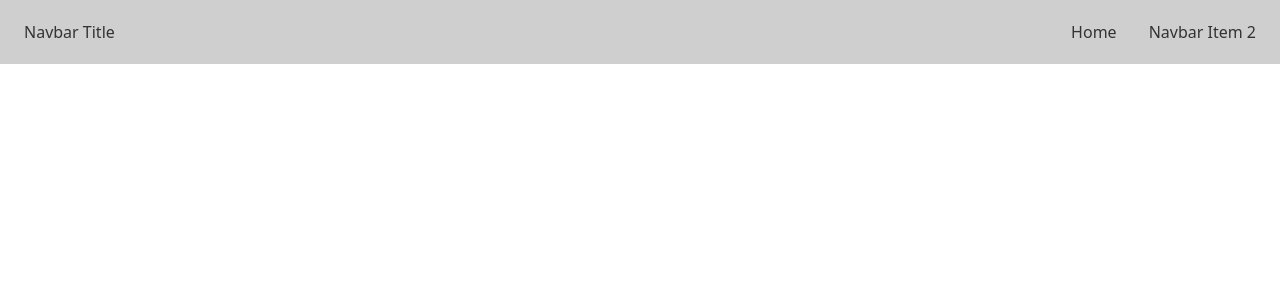
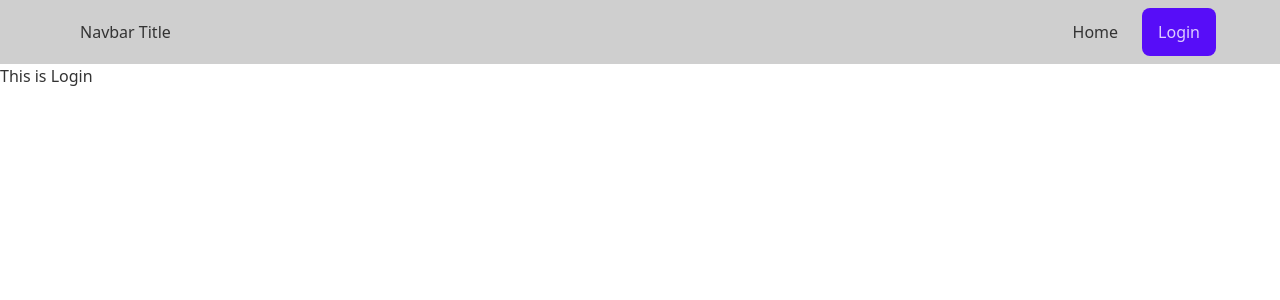
Before and after one commit to salmakhatun0056/total-car-care, a React (Create React App) app: page /login in a window 1280 px wide. Shown: the top 300 px of the page. Built offline with nearby package versions, Linux system fonts and the light colour scheme.

Commit message:
navbar setup

```diff
--- a/src/App.js
+++ b/src/App.js
@@ -2,13 +2,24 @@
 import { Route, Routes } from 'react-router-dom';
 import Navbar from './components/Navbar'
 import Home from './pages/Home'
+import Login from './pages/Login'
+import { publicRoutes } from './routers/publicRoutes';
 
 function App() {
+  // const publicRoutes = [
+  //   { path: "/", name: 'Home', Component: Home },
+  //   { path: "/login", name: 'Login', Component: Login }
+
+  // ]
   return (
     <div >
       <Navbar>
         <Routes>
-          <Route path='/home' element={<Home></Home>}></Route>
+          {
+            publicRoutes.map(({ path, Component }, index) => (
+              <Route key={index} path={path} element={<Component />} />
+            ))
+          }
         </Routes>
       </Navbar>
     </div>
--- a/src/components/Navbar.js
+++ b/src/components/Navbar.js
@@ -7,7 +7,7 @@ const Navbar = ({ children }) => {
             <input id="my-drawer-3" type="checkbox" class="drawer-toggle" />
             <div class="drawer-content flex flex-col">
                 {/* <!-- Navbar --> */}
-                <div class="w-full navbar bg-base-300">
+                <div class="w-full navbar bg-base-300 lg:px-16">
                     <div class="flex-1 px-2 mx-2">Navbar Title</div>
                     <div class="flex-none lg:hidden">
                         <label for="my-drawer-3" class="btn btn-square btn-ghost">
@@ -15,10 +15,11 @@ const Navbar = ({ children }) => {
                         </label>
                     </div>
                     <div class="flex-none hidden lg:block">
-                        <ul class="menu menu-horizontal">
+                        <ul class="menu menu-horizontal gap-x-2">
                             {/* <!-- Navbar menu content here --> */}
-                            <li><NavLink to='/'>Home</NavLink></li>
-                            <li><a>Navbar Item 2</a></li>
+                            <li ><NavLink className='rounded-lg' to='/'>Home</NavLink></li>
+                            <li ><NavLink className='rounded-lg' to='/login'>Login</NavLink></li>
+
                         </ul>
                     </div>
                 </div>
--- /dev/null
+++ b/src/routers/publicRoutes.js
@@ -0,0 +1,8 @@
+import Home from "../pages/Home";
+import Login from "../pages/Login";
+
+export const publicRoutes = [
+    { path: "/", name: 'Home', Component: Home },
+    { path: "/login", name: 'Login', Component: Login }
+
+]
```
